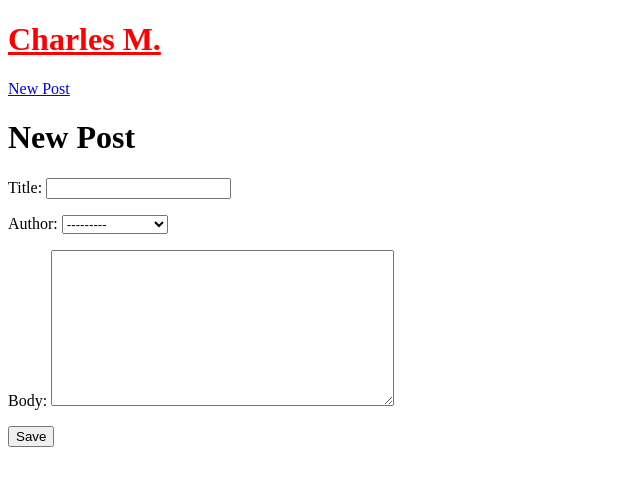
After one commit to charlesmontemayor/myweb, a Django app: page /post/new in a window 1280 px wide. The commit adds this page. Shown: the top 486 px of the page, without its empty margins (0-640 px from the left). Run offline with Django 3.2, Linux system fonts and the light colour scheme; data comes from the database, SQL or seed files in the repository; both versions use the stored data as it was after the commit.

Commit message:
created CRUD forms for post

```diff
--- a/blog/models.py
+++ b/blog/models.py
@@ -1,4 +1,5 @@
 from django.db import models
+from django.urls import reverse
 
 class Post(models.Model):
     title = models.CharField(max_length=200)
@@ -10,3 +11,6 @@ class Post(models.Model):
 
     def __str__(self):
         return self.title
+
+    def get_absolute_url(self):
+        return reverse('post_detail', args=[str(self.id)])
--- a/blog/urls.py
+++ b/blog/urls.py
@@ -1,7 +1,10 @@
 from django.urls import path
-from .views import BlogListView, BlogDetailView
+from .views import BlogListView, BlogDetailView, BlogCreateView, BlogUpdateView, BlogDeleteView
 
 urlpatterns = [
+    path('post/<int:pk>/delete/', BlogDeleteView.as_view(), name='post_delete'),
+    path('post/<int:pk>/edit/', BlogUpdateView.as_view(), name='post_edit'),
+    path('post/new', BlogCreateView.as_view(), name='post_new'),
     path('post/<int:pk>/', BlogDetailView.as_view(), name='post_detail'),
     path('', BlogListView.as_view(), name='home')
 ]
--- a/blog/views.py
+++ b/blog/views.py
@@ -1,5 +1,7 @@
 from django.shortcuts import render
 from django.views.generic import ListView, DetailView
+from django.views.generic.edit import CreateView, UpdateView, DeleteView
+from django.urls import reverse_lazy
 
 from .models import Post
 
@@ -10,3 +12,18 @@ class BlogListView(ListView):
 class BlogDetailView(DetailView):
     model = Post
     template_name = 'post_detail.html'
+
+class BlogCreateView(CreateView):
+    model = Post
+    template_name = 'post_new.html'
+    fields = '__all__'
+
+class BlogUpdateView(UpdateView):
+    model = Post
+    template_name = 'post_edit.html'
+    fields = ['title', 'body']
+
+class BlogDeleteView(DeleteView):
+    model = Post
+    template_name = 'post_delete.html'
+    success_url = reverse_lazy('home')
--- a/templates/base.html
+++ b/templates/base.html
@@ -7,7 +7,12 @@
 
     <body>
         <header>
-            <h1><a href="{% url 'home' %}">My Personal Site</a></h1>
+            <div class="nav-left">
+                <h1><a href="{% url 'home' %}">Charles M.</a></h1>
+            </div>
+            <div class="nav-right">
+                <a href="{% url 'post_new' %}">New Post</a>
+            </div>
         </header>
         <div>
             {% block content %}
--- a/templates/post_detail.html
+++ b/templates/post_detail.html
@@ -5,4 +5,7 @@
         <h2>{{ post.title }}</h2>
         <p>{{ post.body }}</p>
     </div>
+
+    <a href="{% url 'post_edit' post.pk %}">Edit Post</a>
+    <a href="{% url 'post_delete' post.pk %}">Delete Post</a>
 {% endblock content %}
--- /dev/null
+++ b/templates/post_new.html
@@ -0,0 +1,10 @@
+{% extends 'base.html' %}
+
+{% block content %}
+    <h1>New Post</h1>
+    <form action="" method="post">
+        {% csrf_token %}
+        {{ form.as_p }}
+        <input type="submit" value="Save" />
+    </form>
+{% endblock content %}
```
Also changed, not shown: templates/post_delete.html (added, +10 -0 lines), templates/post_edit.html (added, +10 -0 lines), db.sqlite3.
